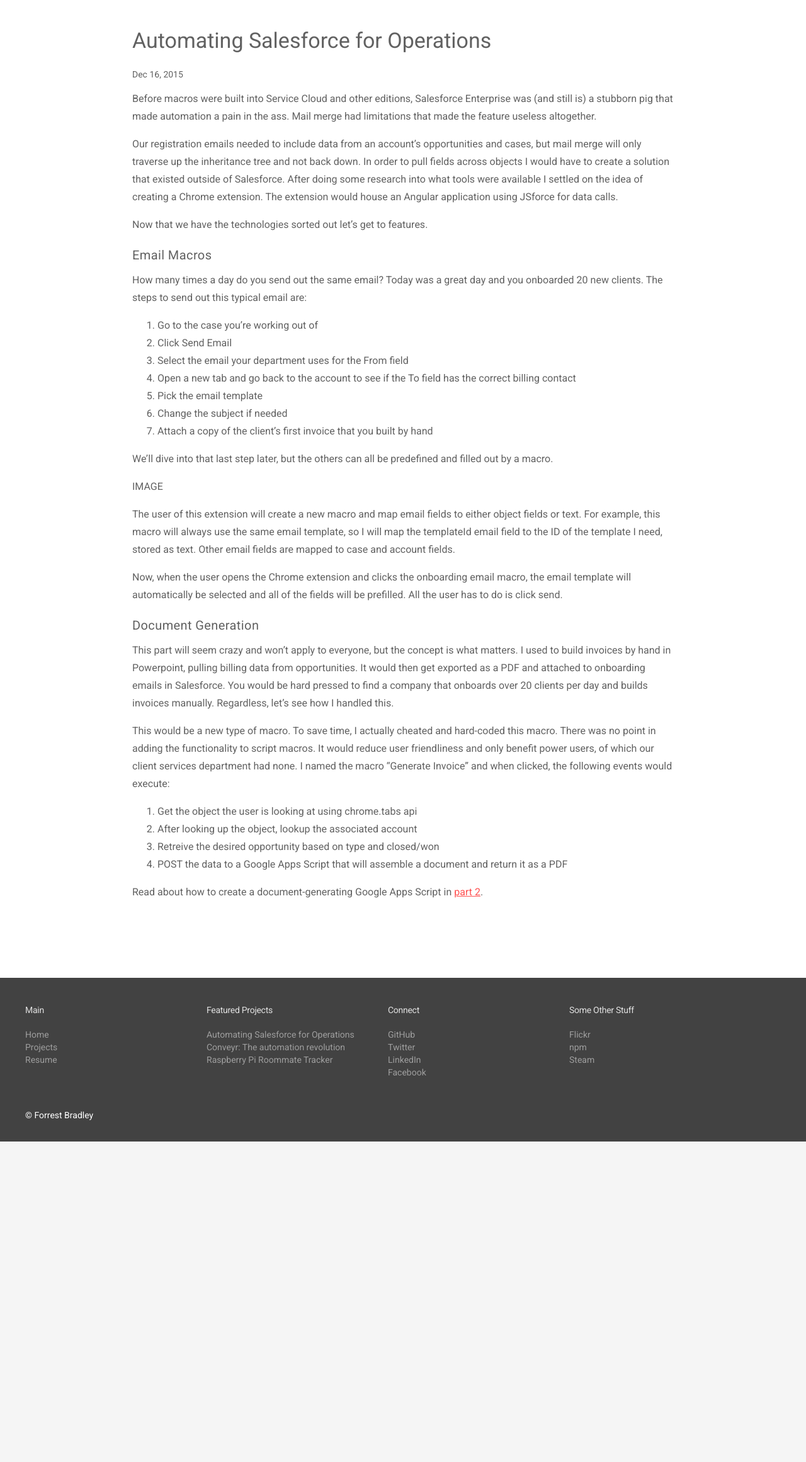
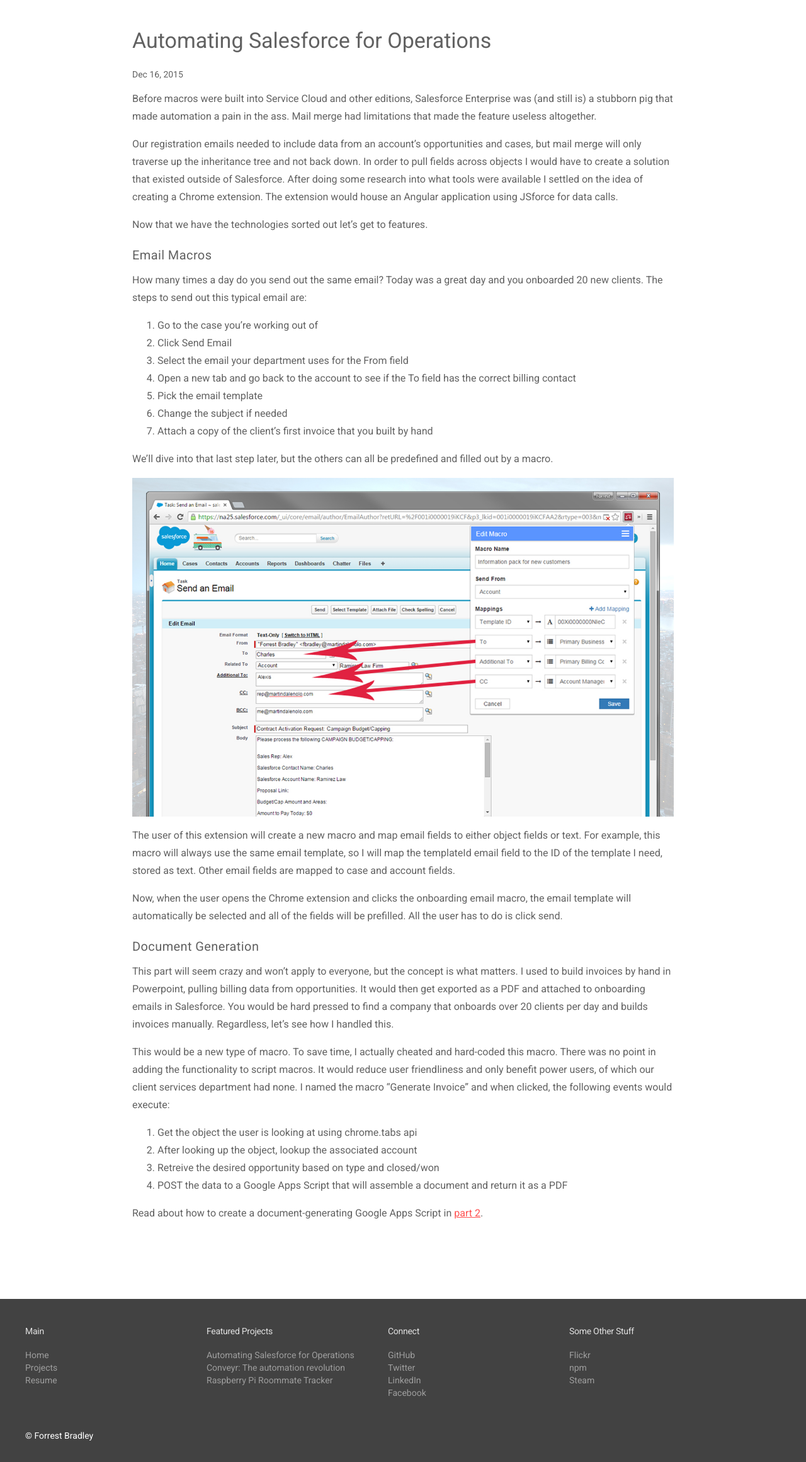
Before and after one commit to fbradley8/fbradley8.github.io, a Jekyll site: the page built from _posts/2015-12-16-salesforce-macros-part1.markdown, in a window 1280 px wide, cut to the strip 218-2540 px from the top of the page. Shown: the whole strip at 63% size. Built offline with Jekyll 4.4.1, drawn with Linux system fonts in a browser that asks for light colours; nearby versions of some CDN libraries; comment, search, counter and statistics services are not loaded.

Commit message:
put image into salesforce email macros post

```diff
--- a/_posts/2015-12-16-salesforce-macros-part1.markdown
+++ b/_posts/2015-12-16-salesforce-macros-part1.markdown
@@ -24,7 +24,7 @@
 
 We'll dive into that last step later, but the others can all be predefined and filled out by a macro.
 
-IMAGE
+![Macro Editor](https://raw.githubusercontent.com/fbradley8/fbradley8.github.io/master/img/salesforce-macros-edit.jpg)
 
 The user of this extension will create a new macro and map email fields to either object fields or text. For example, this macro will always use the same email template, so I will map the templateId email field to the ID of the template I need, stored as text. Other email fields are mapped to case and account fields.
 
```
